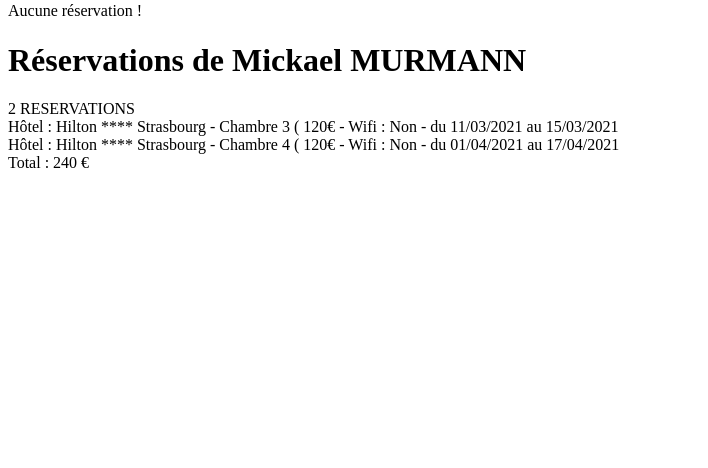
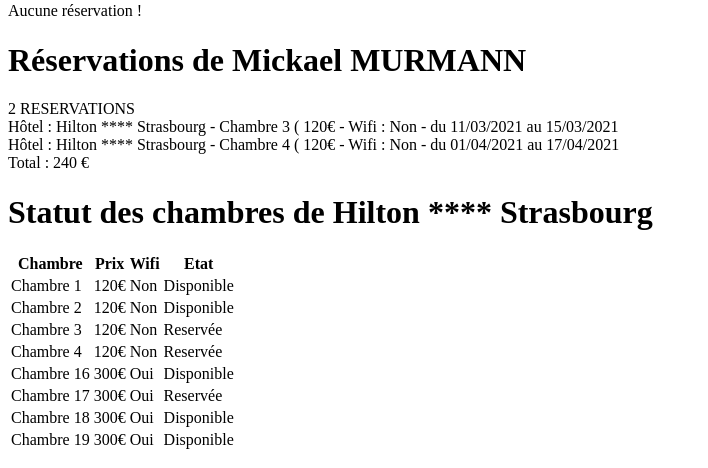
Before and after one commit to Xaphan67/POO-Hotel, a PHP site: page / in a window 1280 px wide. Shown: the part 332-800 px from the top of the page, without its empty margins (0-708 px from the left). Run offline with PHP 8.4, Linux system fonts and the light colour scheme.

Commit message:
Ajout affichage du statut des chambres

```diff
--- a/chambre.php
+++ b/chambre.php
@@ -6,6 +6,7 @@ class Chambre
     private float $_prix;
     private bool $_wifi;
     private Hotel $_hotel;
+    private bool $_disponible;
 
     public function __construct(Hotel $hotel, int $numero, float $prix, bool $wifi)
     {
@@ -13,6 +14,7 @@ class Chambre
         $this->_numero = $numero;
         $this->_prix = $prix;
         $this->_wifi = $wifi;
+        $this->_disponible = true;
 
         $hotel->ajouterChambre($this);
     }
@@ -37,6 +39,11 @@ class Chambre
         return $this->_wifi;
     }
 
+    public function getDisponible()
+    {
+        return $this->_disponible;
+    }
+
     public function setHotel($hotel)
     {
         $this->_hotel = $hotel;
@@ -56,4 +63,9 @@ class Chambre
     {
         $this->_wifi = $wifi;
     }
+
+    public function setDisponible($disponible)
+    {
+        $this->_disponible = $disponible;
+    }
 }
--- a/client.php
+++ b/client.php
@@ -49,7 +49,7 @@ class Client
         $totalReservations = count($this->_reservations);
         $formatter = new IntlDateFormatter('fr_FR', IntlDateFormatter::SHORT, IntlDateFormatter::NONE);
 
-        $result = "<h1>Réservations de " . $this . "</h1>";
+        $result = "<h1>Réservations de $this</h1>";
 
         if ($totalReservations >= 1)
         {
--- a/hotel.php
+++ b/hotel.php
@@ -67,6 +67,7 @@ class Hotel
     public function enregistrerReservation(Reservation $reservation)
     {
         $this->_reservations[] = $reservation;
+        $reservation->getChambre()->setDisponible(false);
     }
 
     public function __toString()
@@ -77,7 +78,7 @@ class Hotel
     // Affiche les informations sur cet hôtel
     public function afficherInformations()
     {
-        $result = "<h1>" . $this->_nom . "</h1>" . $this->_adresse . " " . $this->_cp . " " . $this->_ville . "</br>" .
+        $result = "<h1>$this</h1>" . $this->_adresse . " " . $this->_cp . " " . $this->_ville . "</br>" .
         "Nombre de Chambres : " . count($this->_chambres) . "</br>";
 
         return $result;
@@ -89,7 +90,7 @@ class Hotel
         $totalReservations = count($this->_reservations);
         $formatter = new IntlDateFormatter('fr_FR', IntlDateFormatter::SHORT, IntlDateFormatter::NONE);
 
-        $result = "<h1>Réservations de l'hôtel " . $this->_nom . "</h1>";
+        $result = "<h1>Réservations de l'hôtel $this</h1>";
 
         if ($totalReservations >= 1)
         {
@@ -106,4 +107,59 @@ class Hotel
 
         return $result;
     }
+
+    // Affiche le statut des chambres de l'hôtel
+    public function afficherStatut()
+    {
+        usort($this->_chambres, array($this, "TriParChambre"));
+
+        $result = "<h1>Statut des chambres de $this</h1>
+        <table>
+            <thead>
+                <tr>
+                    <th >Chambre</th>
+                    <th >Prix</th>
+                    <th >Wifi</th>
+                    <th >Etat</th>
+                </tr>
+            </thead>
+        <tbody>";
+
+        foreach ($this->_chambres as $chambre)
+        {
+            $wifi = $chambre->getWifi() ? "Oui" : "Non";
+            $disponible = $chambre->getDisponible() ? "Disponible" : "Reservée";
+
+            $result .= "
+            <tr>
+                <td>Chambre " . $chambre->getNumero() . "</td>
+                <td>" . $chambre->getPrix() . "€</td>
+                <td>$wifi</td>
+                <td>$disponible</td>
+            </tr>";
+        }
+
+        $result .= "
+            </tbody>
+        </table>";
+
+        return $result;
+    }
+
+    // Trie les réservations par numéro de chambre
+    private function TriParChambre($a, $b)
+    {
+        if ($a->getNumero() == $b->getNumero()) // Les numéros de chambres sont identiques
+        {
+            return 0;
+        }
+        else if ($a->getNumero() < $b->getNumero())  // Le numéro de chambre a est inférieur à b
+        {
+            return -1;
+        }
+        else // Le numéro de chambre est supérieur
+        {
+            return 1;
+        }
+    }
 }
--- a/index.php
+++ b/index.php
@@ -40,3 +40,6 @@ echo $hotel2->afficherReservations();
 
 // Afficher les réservations d'un client
 echo $client2->afficherReservations();
+
+// Afficher le statut des chambres d'un hôtel
+echo $hotel1->afficherStatut();
```
